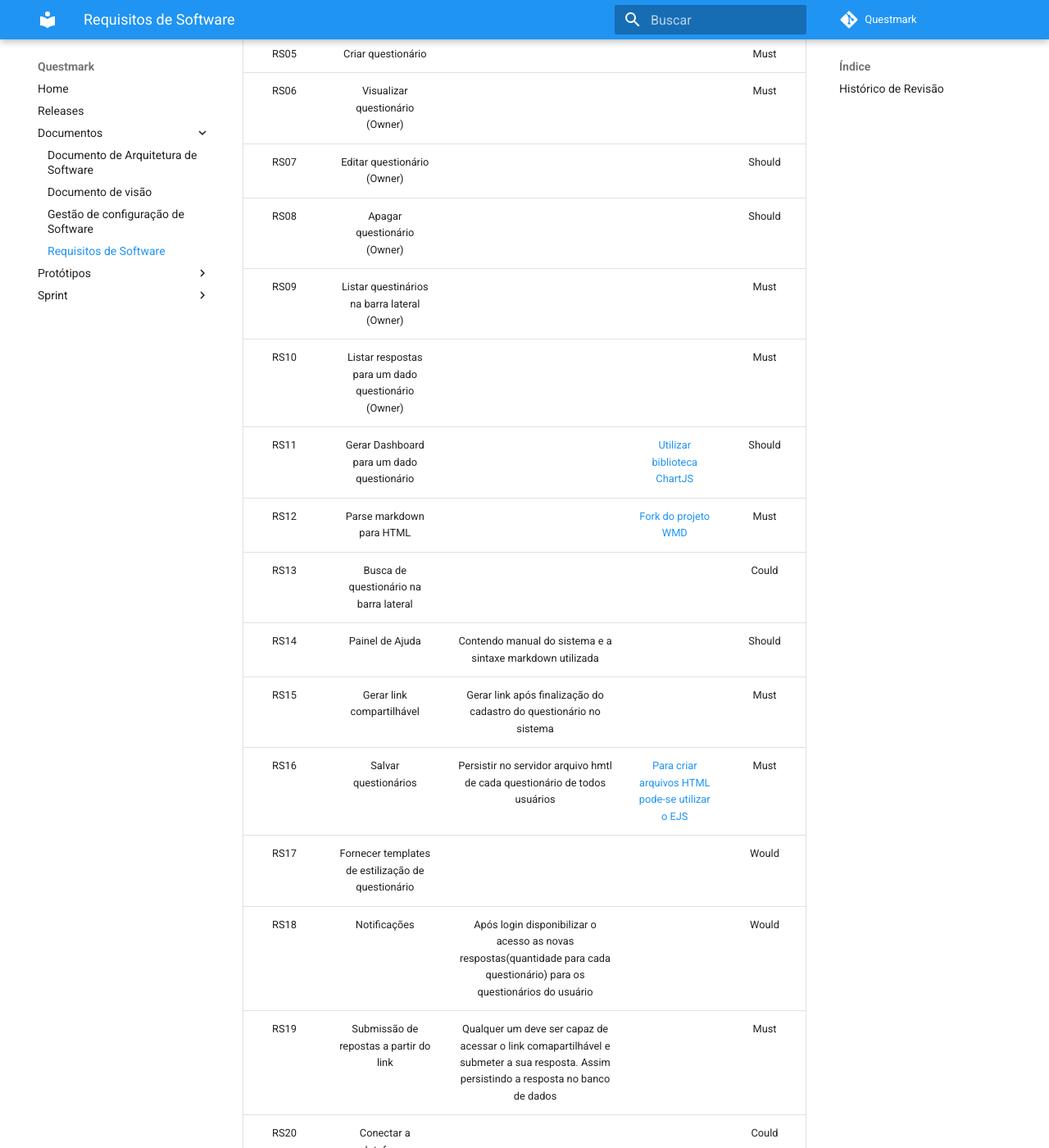
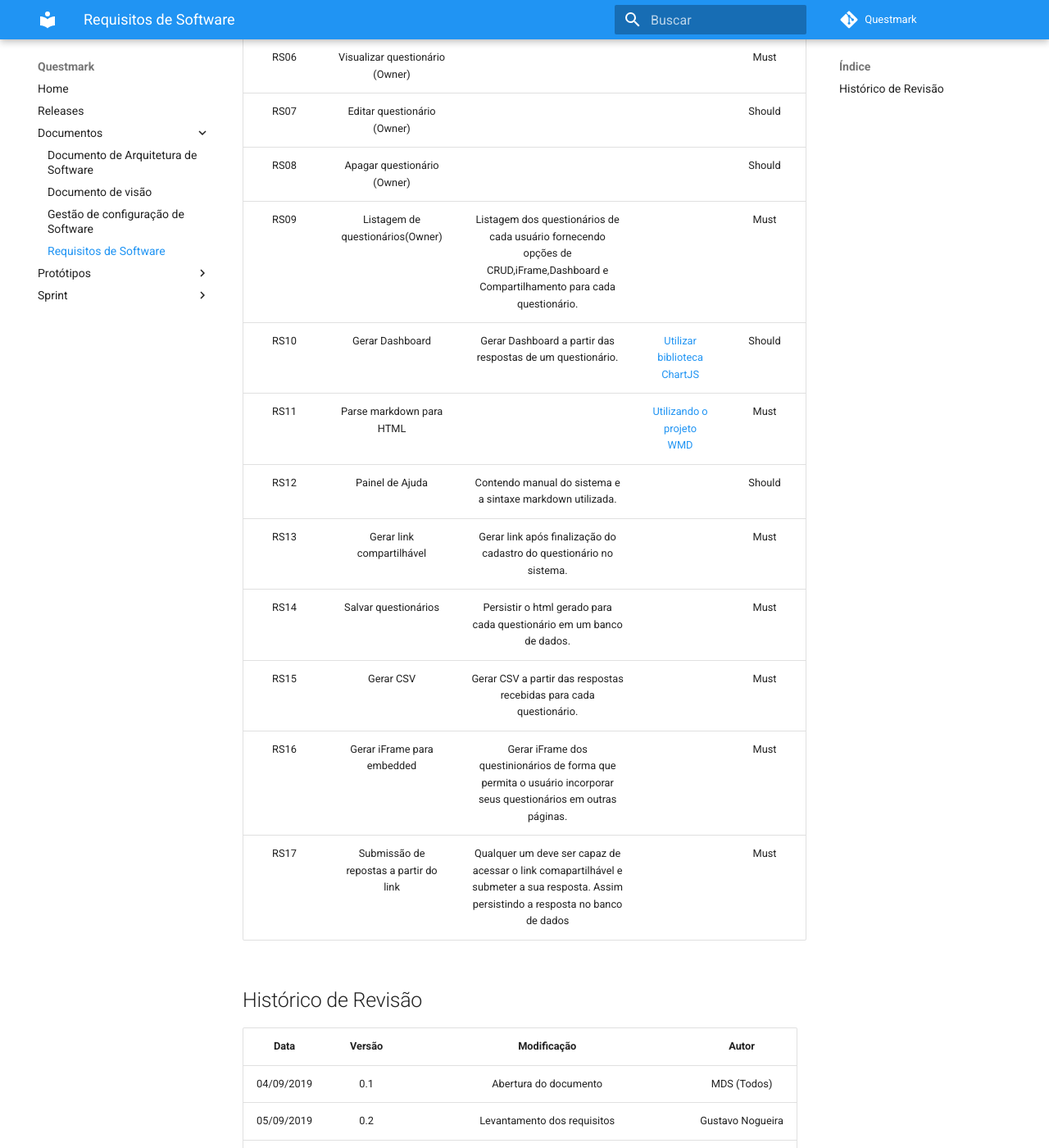
Before and after one commit to fga-eps-mds/2019.2-Questmark, an MkDocs documentation site: the page built from docs/Documentos/requisitos-de-software.md, in a window 1280 px wide and 1400 px high, scrolled down 446 px. Shown: the whole window at 82% size. Built offline with MkDocs 1.6.1 and Material for MkDocs 9.7.7, drawn with Linux system fonts in a browser that asks for light colours; comment, search, counter and statistics services are not loaded; some of the changed text lies outside the part shown.

Commit message:
Atualização dos requisitos do projeto.
Adição de features recebidas no feedback da realese 1.

```diff
--- a/docs/Documentos/requisitos-de-software.md
+++ b/docs/Documentos/requisitos-de-software.md
@@ -5,26 +5,25 @@
 |RS01|Cadastro de usuários|||Must|
 |RS02|Cadastro de usuários|||Must|
 |RS03|Logoff de usuários|||Must|
-|RS04|Recuperar senha de usuários|Gerar token de recuperação temporário e mandar por email||Should|
+|RS04|Recuperar senha de usuários|Gerar token de recuperação temporário e mandar por email.||Should|
 |RS05|Criar questionário|||Must|
 |RS06|Visualizar questionário (Owner)|||Must|
 |RS07|Editar questionário (Owner)|||Should|
 |RS08|Apagar questionário (Owner)|||Should|
-|RS09|Listar questinários na barra lateral (Owner)|||Must|
-|RS10|Listar respostas para um dado questionário (Owner)|||Must|
-|RS11|Gerar Dashboard para um dado questionário||[Utilizar biblioteca ChartJS](https://www.chartjs.org/samples/latest/)|Should|
-|RS12|Parse markdown para HTML||[Fork do projeto WMD](https://github.com/brikis98/wmd)|Must|
-|RS13|Busca de questionário na barra lateral|||Could|
-|RS14|Painel de Ajuda|Contendo manual do sistema e a sintaxe markdown utilizada||Should|
-|RS15|Gerar link compartilhável|Gerar link após finalização do cadastro do questionário no sistema||Must|
-|RS16|Salvar questionários|Persistir no servidor arquivo hmtl de cada questionário de todos usuários|[Para criar arquivos HTML pode-se utilizar o EJS](https://www.devpleno.com/html-estatico-com-templates-ejs/)|Must|
-|RS17|Fornecer templates de estilização de questionário|||Would|
-|RS18|Notificações|Após login disponibilizar o acesso as novas respostas(quantidade para cada questionário) para os questionários do usuário||Would|
-|RS19|Submissão de repostas a partir do link|Qualquer um deve ser capaz de acessar o link comapartilhável e submeter a sua resposta. Assim persistindo a resposta no banco de dados||Must|
-|RS20|Conectar a plataforma Questmark com o Github|||Could|
+|RS09|Listagem de questionários(Owner)|Listagem dos questionários de cada usuário fornecendo opções de CRUD,iFrame,Dashboard e Compartilhamento para cada questionário.||Must|
+|RS10|Gerar Dashboard| Gerar Dashboard a partir das respostas de um questionário.|[Utilizar biblioteca ChartJS](https://www.chartjs.org/samples/latest/)|Should|
+|RS11|Parse markdown para HTML||[Utilizando o projeto WMD](https://github.com/brikis98/wmd)|Must|
+|RS12|Painel de Ajuda|Contendo manual do sistema e a sintaxe markdown utilizada.||Should|
+|RS13|Gerar link compartilhável|Gerar link após finalização do cadastro do questionário no sistema.||Must|
+|RS14|Salvar questionários|Persistir o html gerado para cada questionário em um banco de dados.||Must|
+|RS15|Gerar CSV|Gerar CSV a partir das respostas recebidas para cada questionário.||Must|
+|RS16|Gerar iFrame para embedded|Gerar iFrame dos questinionários de forma que permita o usuário incorporar seus questionários em outras páginas.||Must|
+|RS17|Submissão de repostas a partir do link|Qualquer um deve ser capaz de acessar o link comapartilhável e submeter a sua resposta. Assim persistindo a resposta no banco de dados||Must|
+
 
 ## Histórico de Revisão
 |Data|Versão|Modificação|Autor|
 |:---:|:---:|:---:|:---:|
 |04/09/2019|0.1|Abertura do documento|MDS (Todos)|
 |05/09/2019|0.2|Levantamento dos requisitos|Gustavo Nogueira|
+|16/11/2019|0.3|Atualização dos requisitos recebidos após a realese 1.|Gustavo Nogueira|
```
